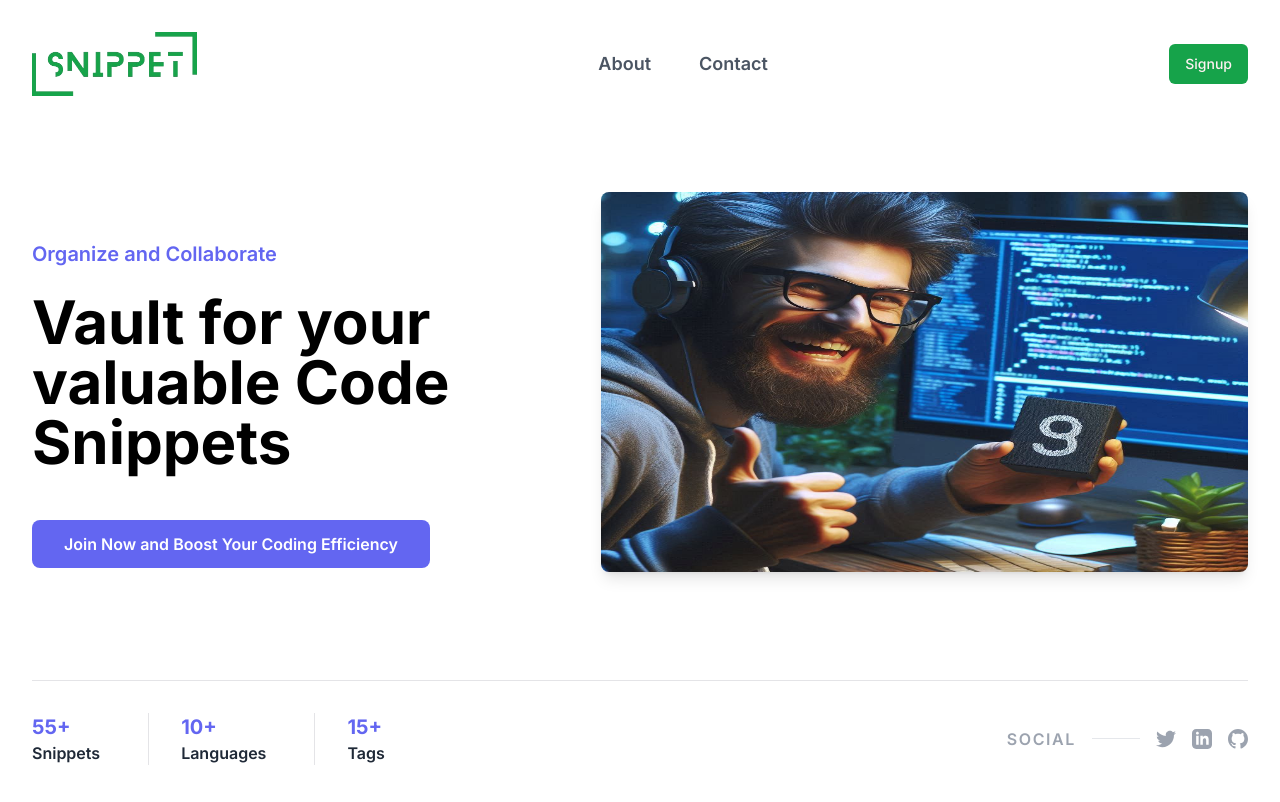
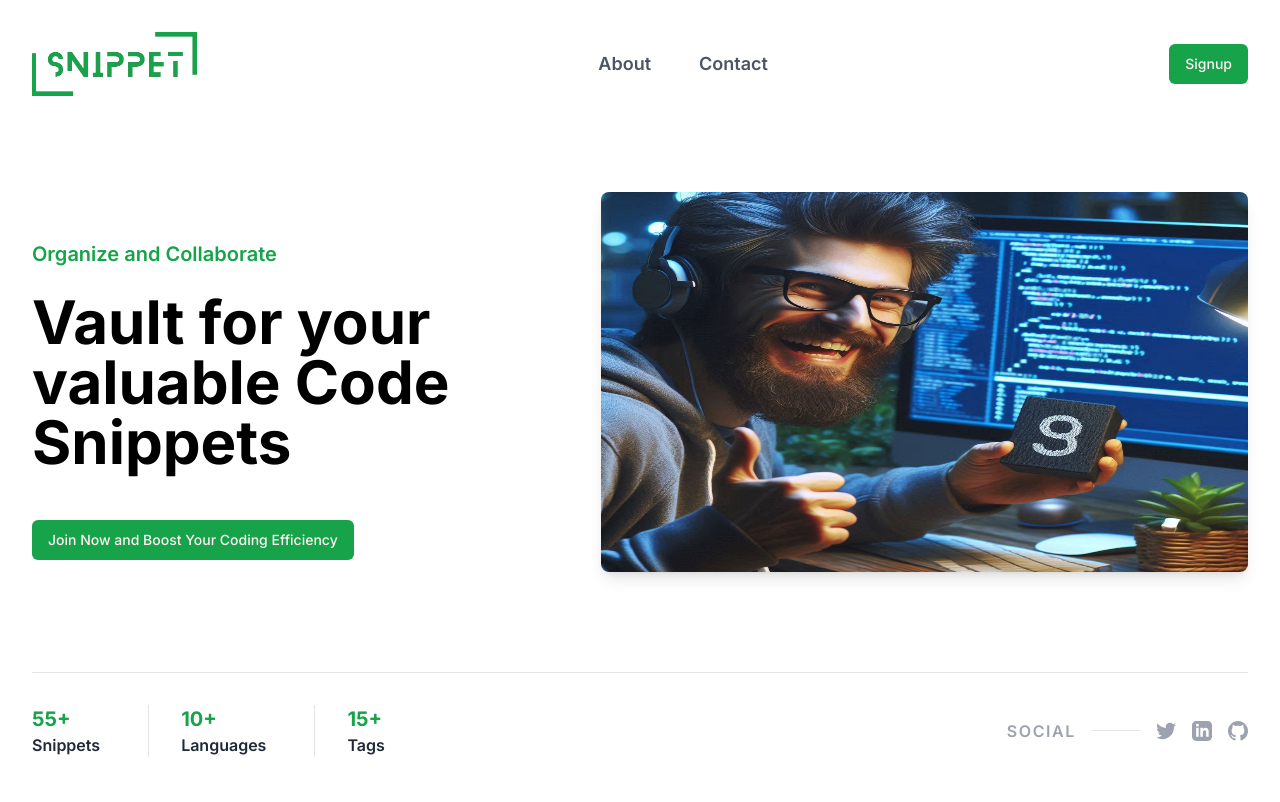
Before and after one commit to badjatya/snippet, a Next.js app: page / in a window 1280 px wide. Shown: the top 802 px of the page. Built offline with nearby package versions, Linux system fonts and the light colour scheme.

Commit message:
chore: Update Hero component with Button component for improved accessibility and reusability

```diff
--- a/src/app/components/Hero/index.tsx
+++ b/src/app/components/Hero/index.tsx
@@ -1,5 +1,6 @@
 import Link from "next/link";
 import Image from "next/image";
+import { Button } from "@/components/ui/button";
 
 type Props = {};
 
@@ -9,7 +10,7 @@ const Hero = (props: Props) => {
 			<section className='mb-8 flex flex-col justify-between gap-6 sm:gap-10 md:mb-16 md:gap-16 lg:flex-row'>
 				{/* <!-- content - start --> */}
 				<div className='flex flex-col justify-center sm:text-center lg:py-12 lg:text-left xl:w-5/12'>
-					<p className='mb-4 font-semibold text-indigo-500 md:mb-6 md:text-lg xl:text-xl'>
+					<p className='mb-4 font-semibold text-primary md:mb-6 md:text-lg xl:text-xl'>
 						Organize and Collaborate
 					</p>
 
@@ -18,11 +19,11 @@ const Hero = (props: Props) => {
 					</h1>
 
 					<div className='flex flex-col gap-2.5 sm:flex-row sm:justify-center lg:justify-start'>
-						<Link
-							href='/'
-							className='inline-block rounded-lg bg-indigo-500 px-8 py-3 text-center text-sm font-semibold text-white outline-none ring-indigo-300 transition duration-100 hover:bg-indigo-600 focus-visible:ring active:bg-indigo-700 md:text-base'>
-							Join Now and Boost Your Coding Efficiency
-						</Link>
+						<Button asChild>
+							<Link href='/'>
+								Join Now and Boost Your Coding Efficiency
+							</Link>
+						</Button>
 					</div>
 				</div>
 				{/* <!-- content - end --> */}
@@ -42,7 +43,7 @@ const Hero = (props: Props) => {
 				{/* <!-- stats - start --> */}
 				<div className='-mx-6 grid grid-cols-2 gap-4 md:-mx-8 md:flex md:divide-x'>
 					<div className='px-6 md:px-8'>
-						<span className='block text-center text-lg font-bold text-indigo-500 md:text-left md:text-xl'>
+						<span className='block text-center text-lg font-bold text-primary md:text-left md:text-xl'>
 							55+
 						</span>
 						<span className='block text-center text-sm font-semibold text-gray-800 md:text-left md:text-base'>
@@ -51,7 +52,7 @@ const Hero = (props: Props) => {
 					</div>
 
 					<div className='px-6 md:px-8'>
-						<span className='block text-center text-lg font-bold text-indigo-500 md:text-left md:text-xl'>
+						<span className='block text-center text-lg font-bold text-primary md:text-left md:text-xl'>
 							10+
 						</span>
 						<span className='block text-center text-sm font-semibold text-gray-800 md:text-left md:text-base'>
@@ -60,7 +61,7 @@ const Hero = (props: Props) => {
 					</div>
 
 					<div className='px-6 md:px-8'>
-						<span className='block text-center text-lg font-bold text-indigo-500 md:text-left md:text-xl'>
+						<span className='block text-center text-lg font-bold text-primary md:text-left md:text-xl'>
 							15+
 						</span>
 						<span className='block text-center text-sm font-semibold text-gray-800 md:text-left md:text-base'>
@@ -81,7 +82,7 @@ const Hero = (props: Props) => {
 						<a
 							href='#'
 							target='_blank'
-							className='text-gray-400 transition duration-100 hover:text-gray-500 active:text-gray-600'>
+							className='text-gray-400 transition duration-100 hover:text-primary '>
 							<svg
 								className='h-5 w-5'
 								width='24'
@@ -96,7 +97,7 @@ const Hero = (props: Props) => {
 						<a
 							href='#'
 							target='_blank'
-							className='text-gray-400 transition duration-100 hover:text-gray-500 active:text-gray-600'>
+							className='text-gray-400 transition duration-100 hover:text-primary '>
 							<svg
 								className='h-5 w-5'
 								width='24'
@@ -111,7 +112,7 @@ const Hero = (props: Props) => {
 						<a
 							href='#'
 							target='_blank'
-							className='text-gray-400 transition duration-100 hover:text-gray-500 active:text-gray-600'>
+							className='text-gray-400 transition duration-100 hover:text-primary '>
 							<svg
 								className='h-5 w-5'
 								width='24'
```
